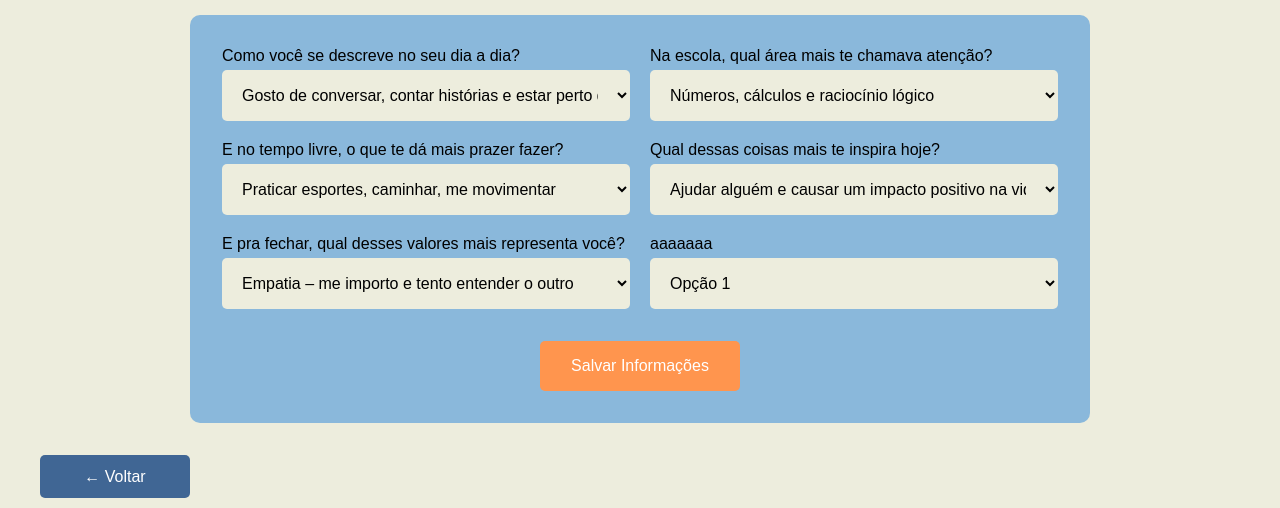
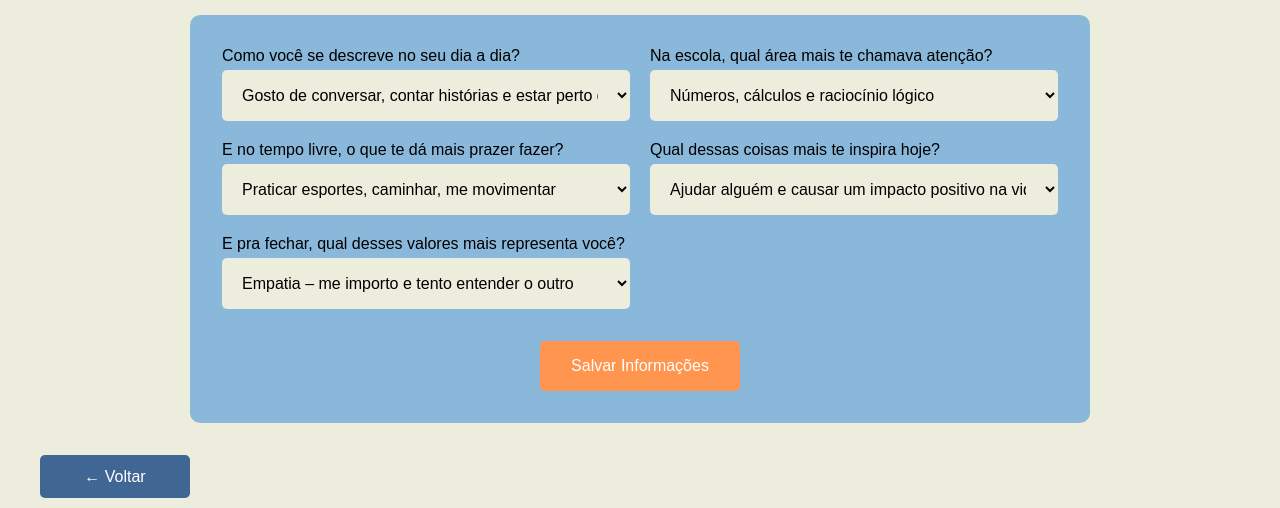
Before and after one commit to avelinoandre/InstitutoSolidare, a Django app: page /informacoes-padrinho/ in a window 1280 px wide. Shown: the part 279-787 px from the top of the page. Run offline with Django 5.2, Linux system fonts and the light colour scheme; parts of the project's set-up code (start-up, migrations or seed data) failed here and were passed over.

Commit message:
removendo botoes

```diff
--- a/institutoSolidare/templates/institutoSolidare/escolher-apadrinhados.html
+++ b/institutoSolidare/templates/institutoSolidare/escolher-apadrinhados.html
@@ -32,9 +32,9 @@
         </div>
 
         <div class="navigation-buttons">
-            <a href="{% url 'cadastroPadrinhos' %}" class="button-link">
+            {% comment %} <a href="{% url 'cadastroPadrinhos' %}" class="button-link">
                 <button type="button" class="nav-btn">← Voltar</button>
-            </a>
+            </a> {% endcomment %}
             <button type="submit" class="nav-btn">Próximo →</button>
         </div>
     </form>
--- a/institutoSolidare/templates/institutoSolidare/informacoes-padrinho.html
+++ b/institutoSolidare/templates/institutoSolidare/informacoes-padrinho.html
@@ -91,21 +91,6 @@
                         <input type="text" name="representa_outro" class="register-input other-input" style="display: none;">
                     </div>
                 </div>
-                <!-- sexta combo box se precisar -->
-                <div class="input-group">
-                    <label>aaaaaaa</label>
-                    <div class="combo-container">
-                        <select name="extra" class="register-input combo-select" onchange="toggleOtherInput(this)">
-                            <option value="1">Opção 1</option>
-                            <option value="2">Opção 2</option>
-                            <option value="3">Opção 3</option>
-                            <option value="4">Opção 4</option>
-                            <option value="5">Opção 5</option>
-                            <option value="99">Outro</option>
-                        </select>
-                        <input type="text" name="extra_outro" class="register-input other-input" style="display: none;">
-                    </div>
-                </div>
             </div>
             <button type="submit" class="submit-btn">Salvar Informações</button>
         </form>
--- a/institutoSolidare/views.py
+++ b/institutoSolidare/views.py
@@ -298,9 +298,6 @@ def informacoesPadrinho(request):
         resposta5 = int(request.POST.get("representa"))
         resposta5_outro = request.POST.get("representa_outro", "").strip()
 
-        resposta6 = int(request.POST.get("extra"))
-        resposta6_outro = request.POST.get("extra_outro", "").strip()
-
         # Cria o padrinho
         Padrinho.objects.create(
             user=user,
@@ -319,8 +316,6 @@ def informacoesPadrinho(request):
             inspiracao_outro=resposta4_outro if resposta4 == 99 else None,
             valor_representa=resposta5,
             valor_representa_outro=resposta5_outro if resposta5 == 99 else None,
-            extra=resposta6,
-            extra_outro=resposta6_outro if resposta6 == 99 else None
         )
 
         request.session.pop("cadastro_user_data", None)
```
